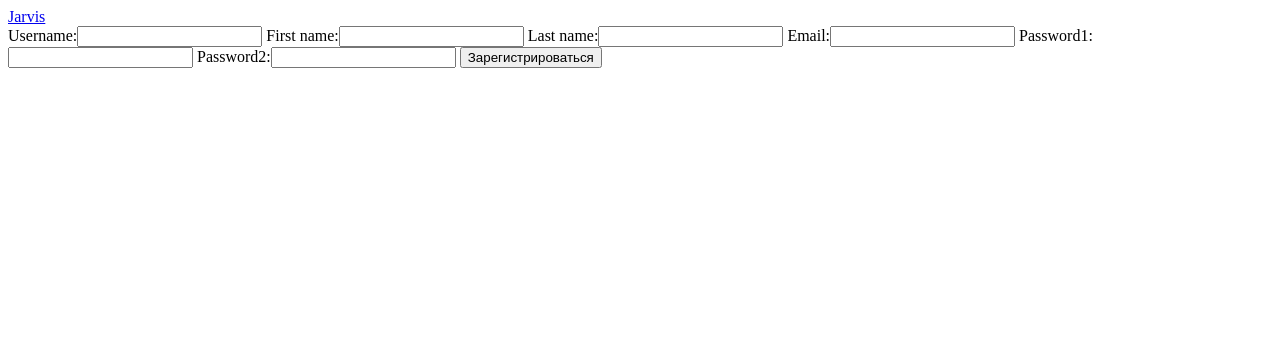
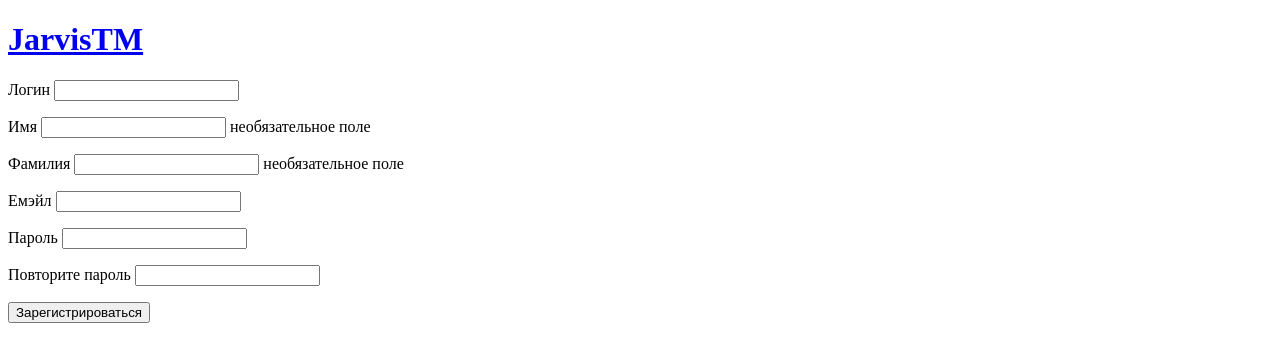
Before and after one commit to NovosadVictor/Jarvis, a Django app: page /registration/ in a window 1280 px wide. Shown: the top 362 px of the page. Run offline with Django 3.2, Linux system fonts and the light colour scheme.

Commit message:
Вроде бы все работает, нужен интерфейс и детали

```diff
--- a/homes/models.py
+++ b/homes/models.py
@@ -6,7 +6,7 @@
 
 class Home(models.Model):
     house_keeper = models.ForeignKey(User, on_delete=models.CASCADE)
-    home_name = models.CharField(max_length=128, default='main house')
+    home_name = models.CharField(max_length=128, default='my favorite house')
     address = models.CharField(max_length=256, blank=True, null=True)
 
     def __str__(self):
@@ -24,9 +24,9 @@
 class Device(models.Model):
     room = models.ForeignKey(Room, on_delete=models.CASCADE)
     device_name = models.CharField(max_length=128, default='my device')
-    quantity = models.PositiveSmallIntegerField()
+    quantity = models.PositiveSmallIntegerField(blank=True, null=True)
     description = models.CharField(max_length=1024, blank=True, null=True)
-    mode = models.NullBooleanField()
+    mode = models.NullBooleanField(blank=True, null=True)
     value = models.SmallIntegerField(blank=True, null=True)
 
     class Meta:
--- a/homes/templates/homes/base.html
+++ b/homes/templates/homes/base.html
@@ -7,7 +7,7 @@
 		<title>{% block title %}{% endblock %}</title>
 	</head>
 	<body>
-		<a href = '/'>Jarvis</a>
+		<a href = '/'><h1><strong>JarvisTM</strong></h1></a>
 		{% block body %}{% endblock %}
 	</body>
 </html>
--- a/homes/templates/homes/homes_page.html
+++ b/homes/templates/homes/homes_page.html
@@ -10,11 +10,9 @@
         <h1>{{ logic_error }}</h1>
     {% endif %}
     {% if user %}
-        <h1>{{ user.username }}</h1>
-        <h2>{{ user.first_name }}</h2>
-        <h2>{{ user.last_name }}</h2>
+        <h3>{{ user.username }}</h3>
         {% if home %}
-            <h3>{{ home.home_name }} {{ home.address }}</h3>
+            <h2>Название дома: {{ home.home_name }} {{ home.address }}</h2>
             {% if rooms %}
                 {% for room in rooms %}
                     <a href="/homes/{{ home.id }}/rooms_page/{{ room.id }}/">{{ room.room_name }}</a>
--- a/homes/templates/homes/insert_device.html
+++ b/homes/templates/homes/insert_device.html
@@ -3,15 +3,14 @@
 {% block title %}Добавить прибор{% endblock %}
 
 {% block body %}
-    {% if success %}
-        <h1>{{ success }}</h1>
-    {% endif %}
+    <a href="/homes/{{ home.id }}/rooms_page/{{ room.id }}/">На страничку комнаты</a>
     {% if logic_error %}
         <h1>{{ logic_error }}</h1>
     {% endif %}
     {% if success %}
         <h1>{{ success }}</h1>
     {% endif %}
+    <h1>Добавление прибора в {{ room.room_name }}</h1>
     <form action="" method="POST">
         {% csrf_token %}
         {{ form }}
--- a/homes/templates/homes/insert_room.html
+++ b/homes/templates/homes/insert_room.html
@@ -10,6 +10,7 @@
         <h1>{{ logic_error }}</h1>
     {% endif %}
     {% if home %}
+         <a href="/homes/{{ user.id }}/homes_page/{{ home.id }}/">На страничку дома</a>
         <h1>Добавление комнаты в дом {{home.home_name }} по адресу {{ home.address }}</h1>
         <form action="" method="POST">
             {% csrf_token %}
--- a/homes/templates/homes/update_values.html
+++ b/homes/templates/homes/update_values.html
@@ -10,6 +10,7 @@
         <h1>{{ logic_error }}</h1>
     {% endif %}
     {% if device %}
+        <a href="/homes/{{ home.id }}/rooms_page/{{ room.id }}/">На страничку комнаты</a>
         <h1>Изменение значений для {{ device.device_name }}</h1>
         <form action="" method="POST">
             {% csrf_token %}
--- a/logsys/forms.py
+++ b/logsys/forms.py
@@ -3,14 +3,14 @@
 
 
 class LoginForm(forms.Form):
-    username = forms.CharField(max_length=64)
-    password = forms.CharField(widget=forms.PasswordInput)
+    username = forms.CharField(max_length=64, label='Логин')
+    password = forms.CharField(widget=forms.PasswordInput, label='Пароль')
 
 
 class RegistrationForm(forms.Form):
-    username = forms.CharField(max_length=64)
-    first_name = forms.CharField()
-    last_name = forms.CharField()
-    email = forms.EmailField()
-    password1 = forms.CharField(widget=forms.PasswordInput)
-    password2 = forms.CharField(widget=forms.PasswordInput)
+    username = forms.CharField(max_length=64, label='Логин')
+    first_name = forms.CharField(required=False, label='Имя', help_text='необязательное поле')
+    last_name = forms.CharField(required=False, label='Фамилия', help_text='необязательное поле')
+    email = forms.EmailField(label='Емэйл')
+    password1 = forms.CharField(widget=forms.PasswordInput, label='Пароль')
+    password2 = forms.CharField(widget=forms.PasswordInput, label='Повторите пароль')
--- a/logsys/templates/logsys/base.html
+++ b/logsys/templates/logsys/base.html
@@ -6,7 +6,7 @@
 		<title>{% block title %}{% endblock %}</title>
 	</head>
 	<body>
-		<a href = '/'>Jarvis</a>
+		<a href = '/'><h1><strong>JarvisTM</strong></h1></a>
 		{% block body %}{% endblock %}
 	</body>
 </html>
--- a/logsys/templates/logsys/login_page.html
+++ b/logsys/templates/logsys/login_page.html
@@ -11,7 +11,9 @@
     {% endif %}
     <form action="" method="POST">
         {% csrf_token %}
-        {{ form }}
+        {% for field in form %}
+            <p>{{ field.label }} {{ field }} {{ field.help_text }} {{ field.error }}</p>
+        {% endfor %}
         <input type="submit" value="Вход"/>
     </form>
     <a href="/logsys/registration/">Регистрация</a>
--- a/logsys/templates/logsys/main_page.html
+++ b/logsys/templates/logsys/main_page.html
@@ -3,7 +3,7 @@
 {% block title %}Главная страница{% endblock %}
 
 {% block body %}
-    {% if user %}
+    {% if user.username %}
         <h3>Hello, {{ user.username }}</h3>
         <h4><a href="/user/user_page/{{ user.id }}/">Ваша страничка</a></h4>
         <a href="/logsys/logout/">Выход</a>
--- a/logsys/templates/logsys/registration_page.html
+++ b/logsys/templates/logsys/registration_page.html
@@ -11,7 +11,9 @@
     {% endif %}
     <form action="" method="POST">
         {% csrf_token %}
-        {{ form }}
+        {% for field in form %}
+            <p>{{ field.label }} {{ field }} {{ field.help_text }} {{ field.error }}</p>
+        {% endfor %}
         <input type="submit" value="Зарегистрироваться"/>
     </form>
 {% endblock %}
--- a/logsys/views.py
+++ b/logsys/views.py
@@ -20,15 +20,13 @@
             user = authenticate(username=username, password=password)
             if user is not None:
                 login(request, user)
-                args['user'] = user
-                args['success'] = 'Вы успешно вошли'
-                return render(request, 'logsys/main_page.html', args)
+                return redirect('/')
             else:
                 args['form'] = form
                 args['logic_error'] = 'There are no such users'
         else:
             args['form'] = form
-            args['logic_error'] = 'Something worng'
+            args['logic_error'] = 'You wrote something worng'
     else:
         args['form'] = form
     return render(request, 'logsys/login_page.html', args)
@@ -50,6 +48,10 @@
         user_form = RegistrationForm(request.POST)
         if user_form.is_valid():
             username = user_form.cleaned_data['username']
+            if User.objects.get(username=username):
+                args['logic_error'] = 'User with this name already exist'
+                args['form'] = form
+                return render(request, 'logsys/registration_page.html', args)
             password1 = user_form.cleaned_data['password1']
             password2 = user_form.cleaned_data['password2']
             email = user_form.cleaned_data['email']
@@ -62,8 +64,7 @@
                 if user is not None:
                     login(request, user)
                     args['user'] = user
-                    args['success'] = 'Вы успешно зарегестрировались'
-            return render(request, 'logsys/main_page.html', args)
+            return redirect('/')
         else:
             args['form'] = form
             args['logic_error'] = 'Something gone wrong'
--- a/users/forms.py
+++ b/users/forms.py
@@ -3,6 +3,8 @@
 
 
 class InsertHomeForm(forms.ModelForm):
+    home_name = forms.CharField(max_length=128, label='Название дома')
+    address = forms.CharField(max_length=256, label='Адрес', help_text='необязательное поле')
 
     class Meta:
         model = Home
--- a/users/templates/users/base.html
+++ b/users/templates/users/base.html
@@ -7,7 +7,7 @@
 		<title>{% block title %}{% endblock %}</title>
 	</head>
 	<body>
-		<a href = '/'>Jarvis</a>
+		<a href = '/'><h1><strong>JarvisTM</strong></h1></a>
 		{% block body %}{% endblock %}
 	</body>
 </html>
--- a/users/templates/users/user_page.html
+++ b/users/templates/users/user_page.html
@@ -6,7 +6,7 @@
     {% if logic_error %}
         <h1>{{ logic_error }}</h1>
     {% endif %}
-    {% if user %}
+    {% if user.username %}
         <h4>Логин: {{ user.username }}</h4>
         <h5>{{ user.first_name }}</h5>
         <h5>{{ user.last_name }}</h5>
```
Also changed, not shown: homes/forms.py (+7 -5 lines), homes/templates/homes/room_page.html (+13 -3 lines), homes/views.py (+17 -7 lines), users/views.py (+3 -4 lines), homes/migrations/0005_auto_20170326_1236.py (added).
